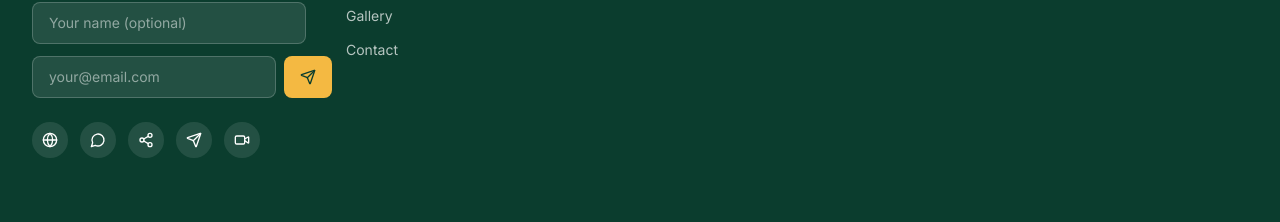
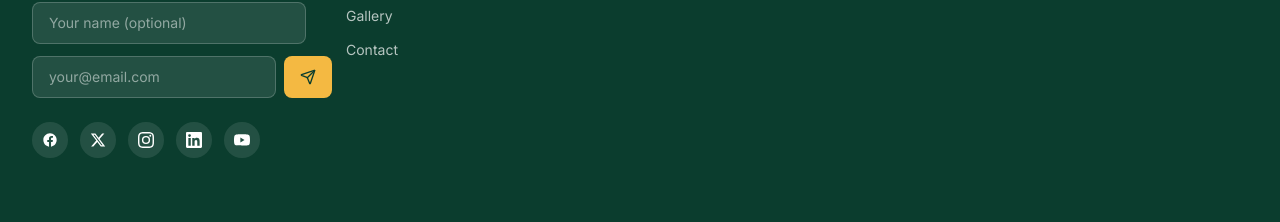
Before and after one commit to XAVAGEROBERTS/SAVE-THE-ORPHANS-AFRICA, a Next.js app: page /team in a window 1280 px wide. Shown: the part 1630-1852 px from the top of the page. Built offline with nearby package versions, Linux system fonts and the light colour scheme; no server answers; the database is empty.

Commit message:
Fix optional types for realtime components

```diff
--- a/src/components/Footer/Footer.tsx
+++ b/src/components/Footer/Footer.tsx
@@ -1,15 +1,5 @@
 import Link from "next/link";
-import {
-  Heart,
-  Mail,
-  Phone,
-  MapPin,
-  Globe,
-  MessageCircle,
-  Share2,
-  Send,
-  Video,
-} from "lucide-react";
+import { Heart, Mail, Phone, MapPin } from "lucide-react";
 import { NewsletterForm } from "@/components/Newsletter/NewsletterForm";
 
 const quickLinks = [
@@ -30,12 +20,98 @@ const getInvolvedLinks = [
   { href: "/get-involved", label: "Fundraise" },
 ];
 
+// Simple line-based SVG icons for social networks
+function FacebookIcon({ className }: { className?: string }) {
+  return (
+    <svg
+      className={className}
+      viewBox="0 0 24 24"
+      fill="currentColor"
+      xmlns="http://www.w3.org/2000/svg"
+    >
+      <path d="M22 12.06C22 6.5 17.52 2 12 2S2 6.5 2 12.06c0 5.02 3.66 9.18 8.44 9.94v-7.03H7.9v-2.91h2.54V9.85c0-2.51 1.49-3.89 3.77-3.89 1.09 0 2.24.19 2.24.19v2.47h-1.26c-1.24 0-1.63.77-1.63 1.56v1.88h2.78l-.44 2.91h-2.34V22c4.78-.76 8.44-4.92 8.44-9.94z" />
+    </svg>
+  );
+}
+
+function TwitterIcon({ className }: { className?: string }) {
+  return (
+    <svg
+      className={className}
+      viewBox="0 0 24 24"
+      fill="currentColor"
+      xmlns="http://www.w3.org/2000/svg"
+    >
+      <path d="M18.244 2.25h3.308l-7.227 8.26 8.502 11.24H16.17l-5.214-6.817L4.99 21.75H1.68l7.73-8.835L1.254 2.25H8.08l4.713 6.231zm-1.161 17.52h1.833L7.084 4.126H5.117z" />
+    </svg>
+  );
+}
+
+function InstagramIcon({ className }: { className?: string }) {
+  return (
+    <svg
+      className={className}
+      viewBox="0 0 24 24"
+      fill="currentColor"
+      xmlns="http://www.w3.org/2000/svg"
+    >
+      <path d="M12 2.16c3.2 0 3.58.01 4.85.07 1.17.05 1.8.25 2.23.41.56.22.96.48 1.38.9.42.42.68.82.9 1.38.16.42.36 1.06.41 2.23.06 1.27.07 1.65.07 4.85s-.01 3.58-.07 4.85c-.05 1.17-.25 1.8-.41 2.23-.22.56-.48.96-.9 1.38-.42.42-.82.68-1.38.9-.42.16-1.06.36-2.23.41-1.27.06-1.65.07-4.85.07s-3.58-.01-4.85-.07c-1.17-.05-1.8-.25-2.23-.41a3.72 3.72 0 0 1-1.38-.9 3.72 3.72 0 0 1-.9-1.38c-.16-.42-.36-1.06-.41-2.23-.06-1.27-.07-1.65-.07-4.85s.01-3.58.07-4.85c.05-1.17.25-1.8.41-2.23.22-.56.48-.96.9-1.38.42-.42.82-.68 1.38-.9.42-.16 1.06-.36 2.23-.41 1.27-.06 1.65-.07 4.85-.07M12 0C8.74 0 8.33.01 7.05.07 5.78.13 4.9.33 4.14.63c-.79.3-1.46.72-2.13 1.38A5.88 5.88 0 0 0 .63 4.14C.33 4.9.13 5.78.07 7.05.01 8.33 0 8.74 0 12s.01 3.67.07 4.95c.06 1.27.26 2.15.56 2.91.3.79.72 1.46 1.38 2.13.67.67 1.34 1.08 2.13 1.38.76.3 1.64.5 2.91.56C8.33 23.99 8.74 24 12 24s3.67-.01 4.95-.07c1.27-.06 2.15-.26 2.91-.56.79-.3 1.46-.72 2.13-1.38.67-.67 1.08-1.34 1.38-2.13.3-.76.5-1.64.56-2.91.06-1.28.07-1.69.07-4.95s-.01-3.67-.07-4.95c-.06-1.27-.26-2.15-.56-2.91-.3-.79-.72-1.46-1.38-2.13A5.88 5.88 0 0 0 19.86.63c-.76-.3-1.64-.5-2.91-.56C15.67.01 15.26 0 12 0zm0 5.84a6.16 6.16 0 1 0 0 12.32 6.16 6.16 0 0 0 0-12.32zM12 16a4 4 0 1 1 0-8 4 4 0 0 1 0 8zm7.85-10.4a1.44 1.44 0 1 1-2.88 0 1.44 1.44 0 0 1 2.88 0z" />
+    </svg>
+  );
+}
+
+function LinkedinIcon({ className }: { className?: string }) {
+  return (
+    <svg
+      className={className}
+      viewBox="0 0 24 24"
+      fill="currentColor"
+      xmlns="http://www.w3.org/2000/svg"
+    >
+      <path d="M20.45 20.45h-3.55v-5.57c0-1.33-.02-3.04-1.85-3.04-1.85 0-2.13 1.45-2.13 2.94v5.67H9.36V9h3.41v1.56h.05c.47-.9 1.63-1.85 3.36-1.85 3.6 0 4.27 2.37 4.27 5.45v6.29zM5.34 7.43a2.06 2.06 0 1 1 0-4.13 2.06 2.06 0 0 1 0 4.13zm1.78 13.02H3.56V9h3.56v11.45zM22.22 0H1.77C.79 0 0 .77 0 1.72v20.56C0 23.23.79 24 1.77 24h20.45c.98 0 1.78-.77 1.78-1.72V1.72C24 .77 23.2 0 22.22 0z" />
+    </svg>
+  );
+}
+
+function YoutubeIcon({ className }: { className?: string }) {
+  return (
+    <svg
+      className={className}
+      viewBox="0 0 24 24"
+      fill="currentColor"
+      xmlns="http://www.w3.org/2000/svg"
+    >
+      <path d="M23.5 6.19a3.02 3.02 0 0 0-2.12-2.14C19.5 3.55 12 3.55 12 3.55s-7.5 0-9.38.5A3.02 3.02 0 0 0 .5 6.19C0 8.07 0 12 0 12s0 3.93.5 5.81a3.02 3.02 0 0 0 2.12 2.14c1.88.5 9.38.5 9.38.5s7.5 0 9.38-.5a3.02 3.02 0 0 0 2.12-2.14C24 15.93 24 12 24 12s0-3.93-.5-5.81zM9.55 15.57V8.43L15.82 12l-6.27 3.57z" />
+    </svg>
+  );
+}
+
 const socialLinks = [
-  { href: "https://facebook.com", label: "Facebook", icon: Globe },
-  { href: "https://twitter.com", label: "Twitter", icon: MessageCircle },
-  { href: "https://instagram.com", label: "Instagram", icon: Share2 },
-  { href: "https://linkedin.com", label: "LinkedIn", icon: Send },
-  { href: "https://youtube.com", label: "YouTube", icon: Video },
+  {
+    href: "https://facebook.com/savetheorphansafrica",
+    label: "Facebook",
+    Icon: FacebookIcon,
+  },
+  {
+    href: "https://twitter.com/savetheorphansafrica",
+    label: "Twitter / X",
+    Icon: TwitterIcon,
+  },
+  {
+    href: "https://instagram.com/savetheorphansafrica",
+    label: "Instagram",
+    Icon: InstagramIcon,
+  },
+  {
+    href: "https://linkedin.com/company/savetheorphansafrica",
+    label: "LinkedIn",
+    Icon: LinkedinIcon,
+  },
+  {
+    href: "https://youtube.com/@savetheorphansafrica",
+    label: "YouTube",
+    Icon: YoutubeIcon,
+  },
 ];
 
 export function Footer() {
@@ -79,7 +155,7 @@ export function Footer() {
                   aria-label={s.label}
                   className="w-9 h-9 rounded-full bg-white/10 flex items-center justify-center hover:bg-gold hover:text-[#0B3D2E] transition-colors"
                 >
-                  <s.icon className="w-4 h-4" />
+                  <s.Icon className="w-4 h-4" />
                 </a>
               ))}
             </div>
--- a/src/components/ImpactStats/RealtimeImpactStats.tsx
+++ b/src/components/ImpactStats/RealtimeImpactStats.tsx
@@ -12,7 +12,7 @@ interface ImpactStat {
   label: string;
   description: string;
   icon: string;
-  display_order: number;
+  display_order?: number;
 }
 
 function StatCard({ stat }: { stat: ImpactStat }) {
--- a/src/components/Team/RealtimeTeamGrid.tsx
+++ b/src/components/Team/RealtimeTeamGrid.tsx
@@ -11,10 +11,10 @@ interface TeamMember {
   role: string;
   bio: string;
   image_url: string | null;
-  email: string | null;
-  linkedin_url: string | null;
+  email?: string | null;
+  linkedin_url?: string | null;
   is_founder: boolean;
-  display_order: number;
+  display_order?: number;
 }
 
 export function RealtimeTeamGrid({
```
